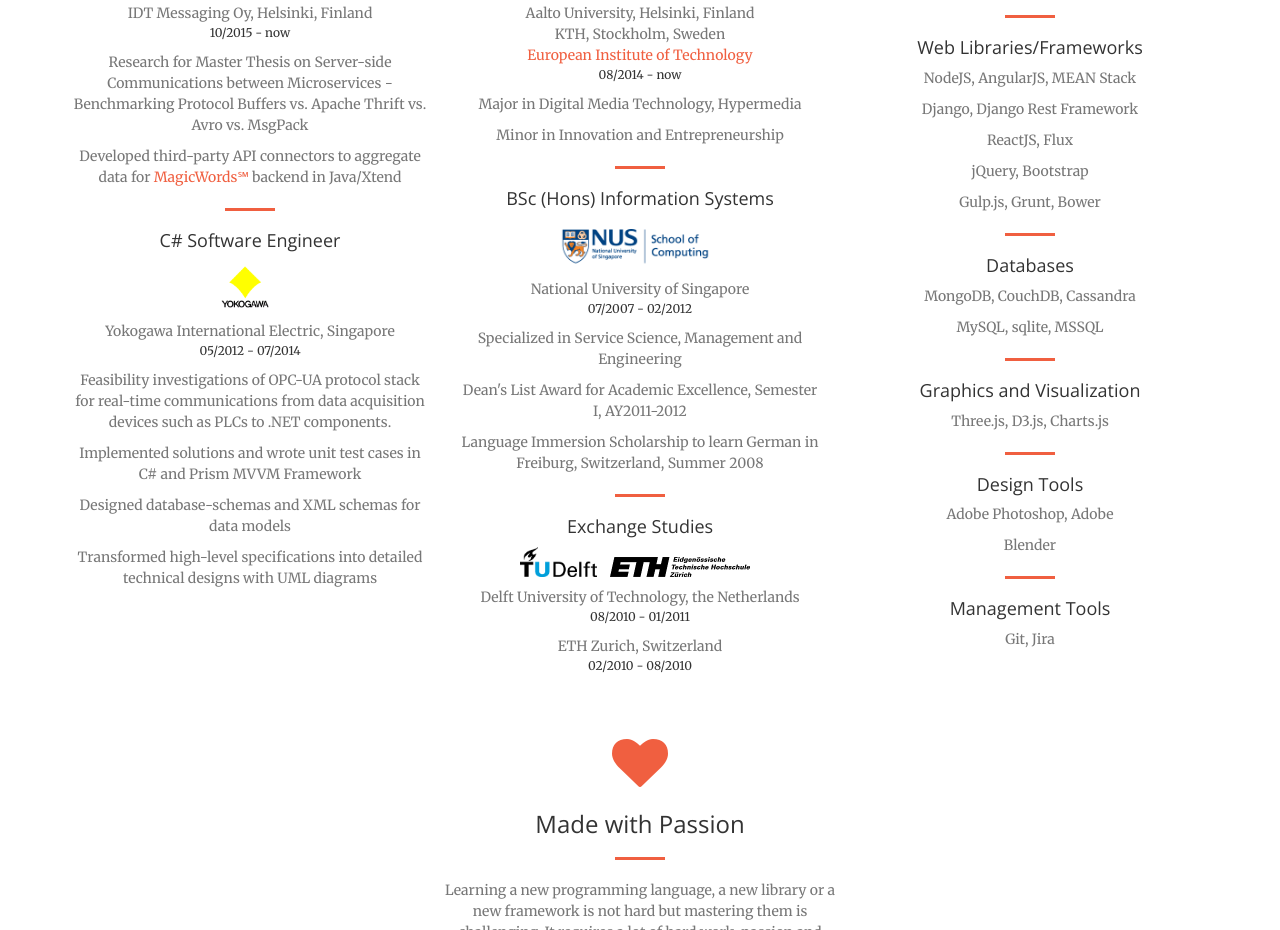
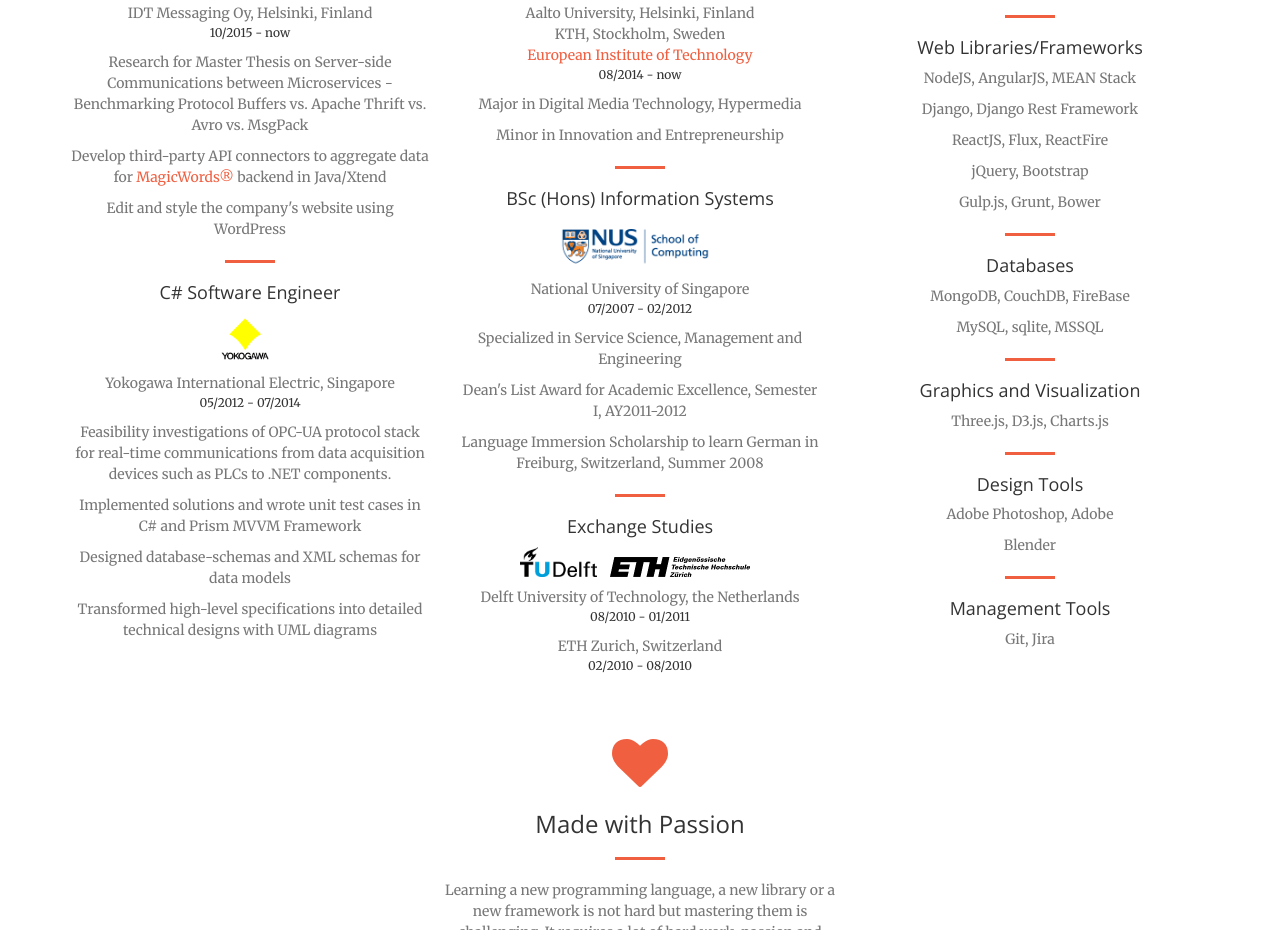
Before and after one commit to thuy616/portfolio, a plain HTML site: page index.html in a window 1280 px wide. Shown: the part 1913-2843 px from the top of the page. Drawn offline with nearby package versions, Linux system fonts and the light colour scheme.

Commit message:
minor changes

```diff
--- a/index.html
+++ b/index.html
@@ -130,7 +130,8 @@
                         <p class="text-muted text-small">IDT Messaging Oy, Helsinki, Finland</p>
                         <p class="text-muted text-tiny">10/2015 - now</p>
                         <p class="text-muted text-small">Research for Master Thesis on Server-side Communications between Microservices - Benchmarking Protocol Buffers vs. Apache Thrift vs. Avro vs. MsgPack</p>
-                        <p class="text-muted text-small">Developed third-party API connectors to aggregate data for <a href="http://www.hdmessaging.com/magicwords/">MagicWords&#8480</a> backend in Java/Xtend</p>
+                        <p class="text-muted text-small">Develop third-party API connectors to aggregate data for <a href="http://idtmessaging.com/products/magicwords/">MagicWords&reg</a> backend in Java/Xtend</p>
+                        <p class="text-muted text-small">Edit and style the company's website using WordPress </p>
                         <hr>
                         <h4>C# Software Engineer</h4>
                             <img src="img/logos/yokogawa_logo.gif">
@@ -190,12 +191,12 @@
                           <h4>Web Libraries/Frameworks</h4>
                           <p class="text-muted text-small">NodeJS, AngularJS, MEAN Stack</p>
                           <p class="text-muted text-small">Django, Django Rest Framework</p>
-                          <p class="text-muted text-small">ReactJS, Flux</p>
+                          <p class="text-muted text-small">ReactJS, Flux, ReactFire</p>
                           <p class="text-muted text-small">jQuery, Bootstrap</p>
                             <p class="text-muted text-small">Gulp.js, Grunt, Bower</p>
                           <hr>
                           <h4>Databases</h4>
-                          <p class="text-muted text-small">MongoDB, CouchDB, Cassandra</p>
+                          <p class="text-muted text-small">MongoDB, CouchDB, FireBase</p>
                           <p class="text-muted text-small">MySQL, sqlite, MSSQL</p>
                           <hr>
                           <h4>Graphics and Visualization</h4>
```
